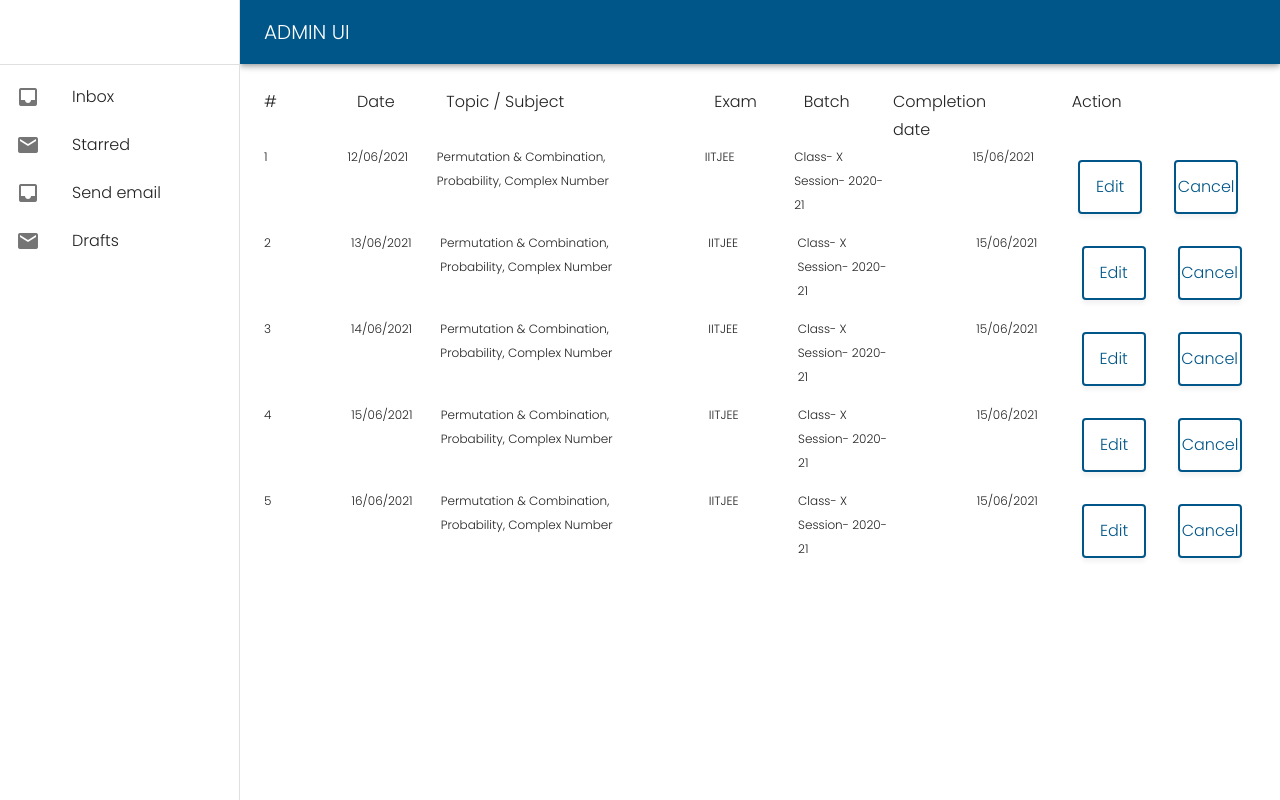
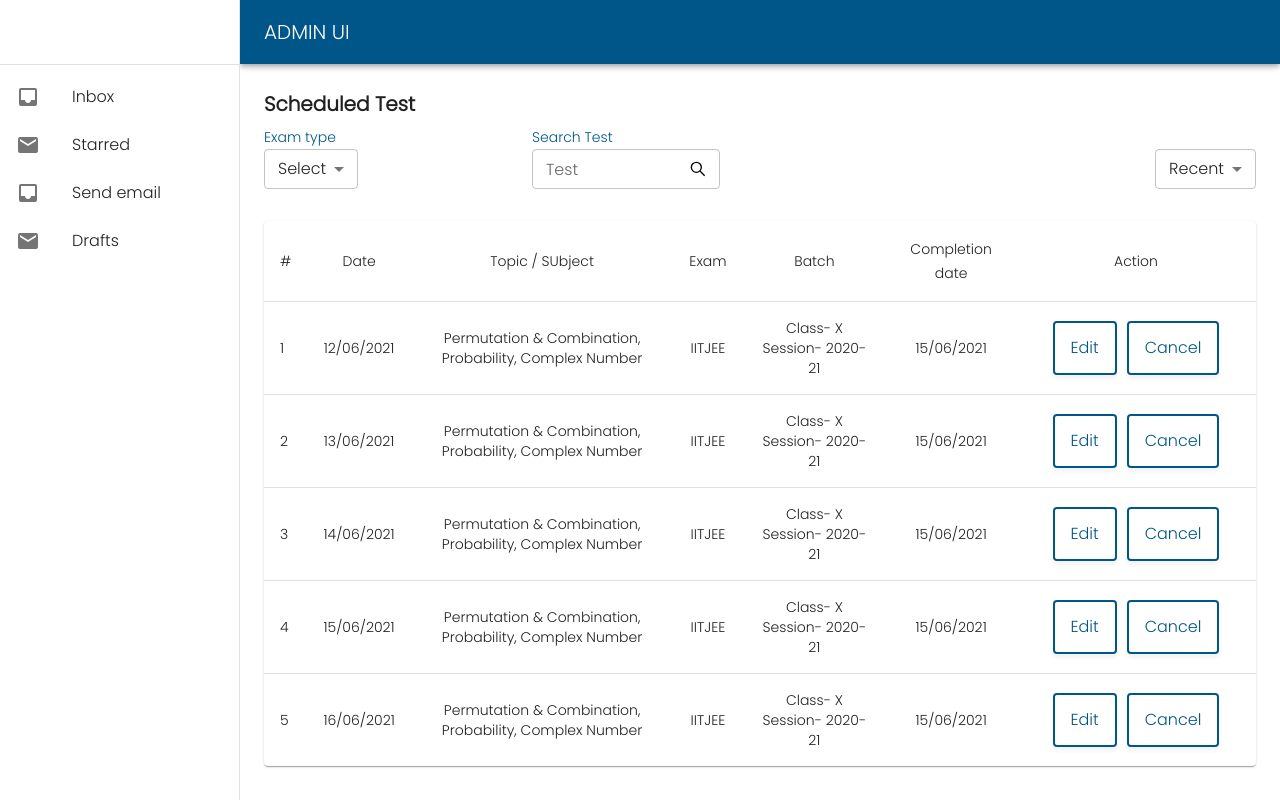
Before and after one commit to fervorArdor/tutorial-admin, a React (Create React App) app: page / in a window 1280 px wide. Built offline with nearby package versions, Linux system fonts and the light colour scheme.

Commit message:
scheduled_test update

```diff
--- a/package.json
+++ b/package.json
@@ -13,6 +13,7 @@
     "jwt-decode": "^3.1.2",
     "react": "^17.0.2",
     "react-dom": "^17.0.2",
+    "react-icons": "^4.2.0",
     "react-router": "^5.2.1",
     "react-scripts": "4.0.3",
     "universal-cookie": "^4.0.4",
--- /dev/null
+++ b/src/Pages/ScheduledTest/ScheduledTestDataTable.jsx
@@ -0,0 +1,69 @@
+import React from 'react'
+import { Table, TableContainer, TableHead, TableRow, TableCell, TableBody, Paper, Typography } from '@mui/material'
+import { OutLinedButton } from '../../CustomizeComponent'
+
+function createData(date, topic, exam, batch, completion_date) {
+    return { date, topic, exam, batch, completion_date };
+}
+
+const rows = [
+    createData('12/06/2021', 'Permutation & Combination, Probability, Complex Number', 'IITJEE', 'Class- X Session- 2020-21', '15/06/2021'),
+    createData('13/06/2021', 'Permutation & Combination, Probability, Complex Number', 'IITJEE', 'Class- X Session- 2020-21', '15/06/2021'),
+    createData('14/06/2021', 'Permutation & Combination, Probability, Complex Number', 'IITJEE', 'Class- X Session- 2020-21', '15/06/2021'),
+    createData('15/06/2021', 'Permutation & Combination, Probability, Complex Number', 'IITJEE', 'Class- X Session- 2020-21', '15/06/2021'),
+    createData('16/06/2021', 'Permutation & Combination, Probability, Complex Number', 'IITJEE', 'Class- X Session- 2020-21', '15/06/2021'),
+];
+
+const ScheduledTestDataTable = () => {
+    return (
+        <TableContainer component={Paper}>
+            <Table sx={{ minWidth: 850 }} aria-label="simple table">
+                <TableHead>
+                    <TableRow>
+                        <TableCell>#</TableCell>
+                        <TableCell align="center">Date</TableCell>
+                        <TableCell align="center">Topic / SUbject</TableCell>
+                        <TableCell align="center">Exam</TableCell>
+                        <TableCell align="center">Batch</TableCell>
+                        <TableCell align="center">Completion date</TableCell>
+                        <TableCell align="center">Action</TableCell>
+                    </TableRow>
+                </TableHead>
+
+                <TableBody>
+                {rows.map((row, index) => (
+                    <TableRow
+                    key={index}
+                    sx={{ '&:last-child td, &:last-child th': { border: 0 } }}
+                    >
+                        <TableCell component="th" scope="row">
+                            {index+1}
+                        </TableCell>
+                        <TableCell align="center">
+                            <Typography variant='body2'>{row.date}</Typography>
+                        </TableCell>
+                        <TableCell align="center">
+                            <Typography variant='body2'>{row.topic}</Typography>
+                        </TableCell>
+                        <TableCell align="center">
+                            <Typography variant='body2'>{row.exam}</Typography>
+                        </TableCell>
+                        <TableCell align="center">
+                            <Typography variant='body2'>{row.batch}</Typography>
+                        </TableCell>
+                        <TableCell align="center">
+                            <Typography variant='body2'>{row.completion_date}</Typography>
+                        </TableCell>
+                        <TableCell style={{minWidth: '240px'}} align="center">
+                            <OutLinedButton style={{marginRight: '10px'}}>Edit</OutLinedButton>
+                            <OutLinedButton>Cancel</OutLinedButton>
+                        </TableCell>
+                    </TableRow>
+                ))}
+                </TableBody>
+            </Table>
+        </TableContainer>
+    )
+}
+
+export default ScheduledTestDataTable
--- a/src/Pages/ScheduledTest/ScheduledTestMain.jsx
+++ b/src/Pages/ScheduledTest/ScheduledTestMain.jsx
@@ -1,73 +1,56 @@
 import React from 'react'
-import { Grid, Typography } from '@mui/material'
-import { FilledButton, OutLinedButton } from '../../CustomizeComponent'
-
-function createData(date, topic, exam, batch, completion_date) {
-  return { date, topic, exam, batch, completion_date };
-}
-
-const rows = [
-  createData('12/06/2021', 'Permutation & Combination, Probability, Complex Number', 'IITJEE', 'Class- X Session- 2020-21', '15/06/2021'),
-  createData('13/06/2021', 'Permutation & Combination, Probability, Complex Number', 'IITJEE', 'Class- X Session- 2020-21', '15/06/2021'),
-  createData('14/06/2021', 'Permutation & Combination, Probability, Complex Number', 'IITJEE', 'Class- X Session- 2020-21', '15/06/2021'),
-  createData('15/06/2021', 'Permutation & Combination, Probability, Complex Number', 'IITJEE', 'Class- X Session- 2020-21', '15/06/2021'),
-  createData('16/06/2021', 'Permutation & Combination, Probability, Complex Number', 'IITJEE', 'Class- X Session- 2020-21', '15/06/2021'),
-];
+import { Grid, Typography, Select, MenuItem, InputAdornment, TextField, Box } from '@mui/material'
+import ScheduledTestDataTable from './ScheduledTestDataTable'
+import { GrSearch } from 'react-icons/gr'
 
 const ScheduledTestMain = () => {
     return (
       <div>
+        <Typography variant='h6' fontWeight='bold' gutterBottom>
+            Scheduled Test
+        </Typography>
         <Grid container spacing={10}>
-          <Grid item>
-            <Typography variant='subtitle1'>#</Typography>
-          </Grid>
-          <Grid item xs={1}>
-            <Typography variant='subtitle1'>Date</Typography>
+          <Grid item xs={3}>
+            <Typography variant='subtitle2' color='primary'>Exam type</Typography>
+            <Select
+              value={1}
+              size='small'
+              displayEmpty
+              inputProps={{ 'aria-label': 'Without label' }}
+              >
+                  <MenuItem value={1}>Select</MenuItem>
+                  <MenuItem value={2}>Default</MenuItem>
+            </Select>
           </Grid>
           <Grid item sm={3}>
-            <Typography variant='subtitle1'>Topic / Subject</Typography>
+            <Typography variant='subtitle2' color='primary'>Search Test</Typography>
+            <TextField
+                variant='outlined'
+                size='small'
+                label='Test'
+                InputProps={{
+                    endAdornment: <InputAdornment position="end">
+                        <GrSearch />
+                    </InputAdornment>,
+                }}
+            />
           </Grid>
-          <Grid item xs={1}>
-            <Typography variant='subtitle1'>Exam</Typography>
-          </Grid>
-          <Grid item xs={1}>
-            <Typography variant='subtitle1'>Batch</Typography>
-          </Grid>
-          <Grid item xs={2}>
-            <Typography variant='subtitle1'>Completion date</Typography>
-          </Grid>
-          <Grid item xs={2}>
-            <Typography variant='subtitle1'>Action</Typography>
+          <Grid style={{ display: "flex", justifyContent: "flex-end", alignItems: 'flex-end' }} item xs={6}>
+            <Select
+              value={1}
+              size='small'
+              displayEmpty
+              inputProps={{ 'aria-label': 'Without label' }}
+              >
+                  <MenuItem value={1}>Recent</MenuItem>
+                  <MenuItem value={2}>Default</MenuItem>
+            </Select>
           </Grid>
         </Grid>
+        <Box m={4} />
 
-        {rows.map((row, index) => (
-          <Grid container spacing={10}>
-            <Grid item>
-              <Typography variant='caption'>{index+1}</Typography>
-            </Grid>
-            <Grid item xs={1}>
-              <Typography variant='caption'>{row.date}</Typography>
-            </Grid>
-            <Grid item xs={3}>
-              <Typography variant='caption'>{row.topic}</Typography>
-            </Grid>
-            <Grid item xs={1}>
-              <Typography variant='caption'>{row.exam}</Typography>
-            </Grid>
-            <Grid item xs={2}>
-              <Typography variant='caption'>{row.batch}</Typography>
-            </Grid>
-            <Grid item xs={1}>
-              <Typography variant='caption'>{row.completion_date}</Typography>
-            </Grid>
-            <Grid item xs={3} style={{display: 'flex'}}>
-              <OutLinedButton style={{margin: '16px'}}>Edit</OutLinedButton>
-              <OutLinedButton style={{margin: '16px'}}>Cancel</OutLinedButton>
-            </Grid>
-          </Grid>
-        ))}
-        </div>
+        <ScheduledTestDataTable />
+      </div>
     )
 }
 
--- a/src/Pages/UploadTest/Rules.jsx
+++ b/src/Pages/UploadTest/Rules.jsx
@@ -72,7 +72,7 @@ function Rules(props) {
                             >
                                 <MenuItem value={1}>Comprehension #1</MenuItem>
                                 <MenuItem value={2}>Default</MenuItem>
-                            </Select>
+                        </Select>
                     </TableCell>
                     <TableCell align="right" style={{minWidth: '190px'}}>
                         From
```
Also changed, not shown: 1 other file (tests, documents, lock files or other folders).
